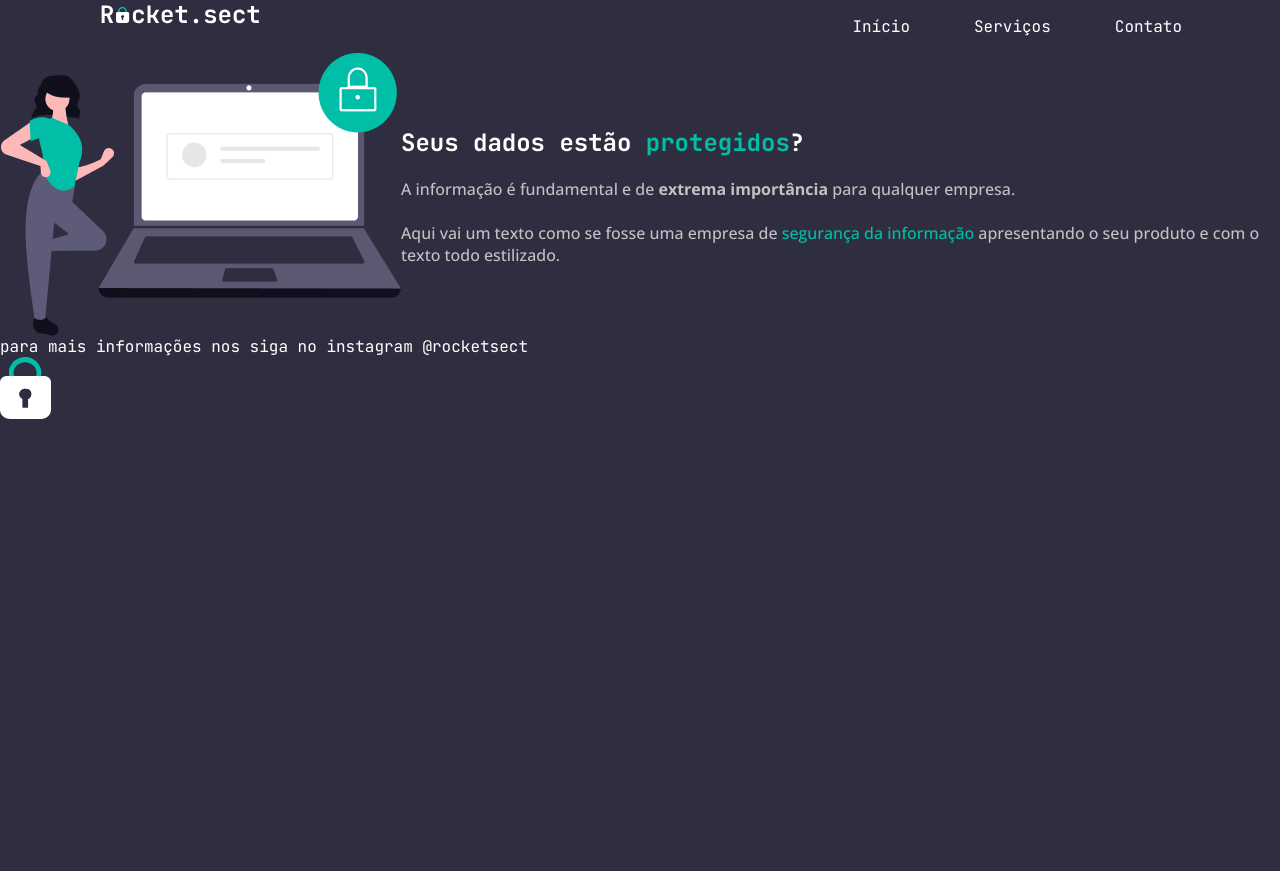
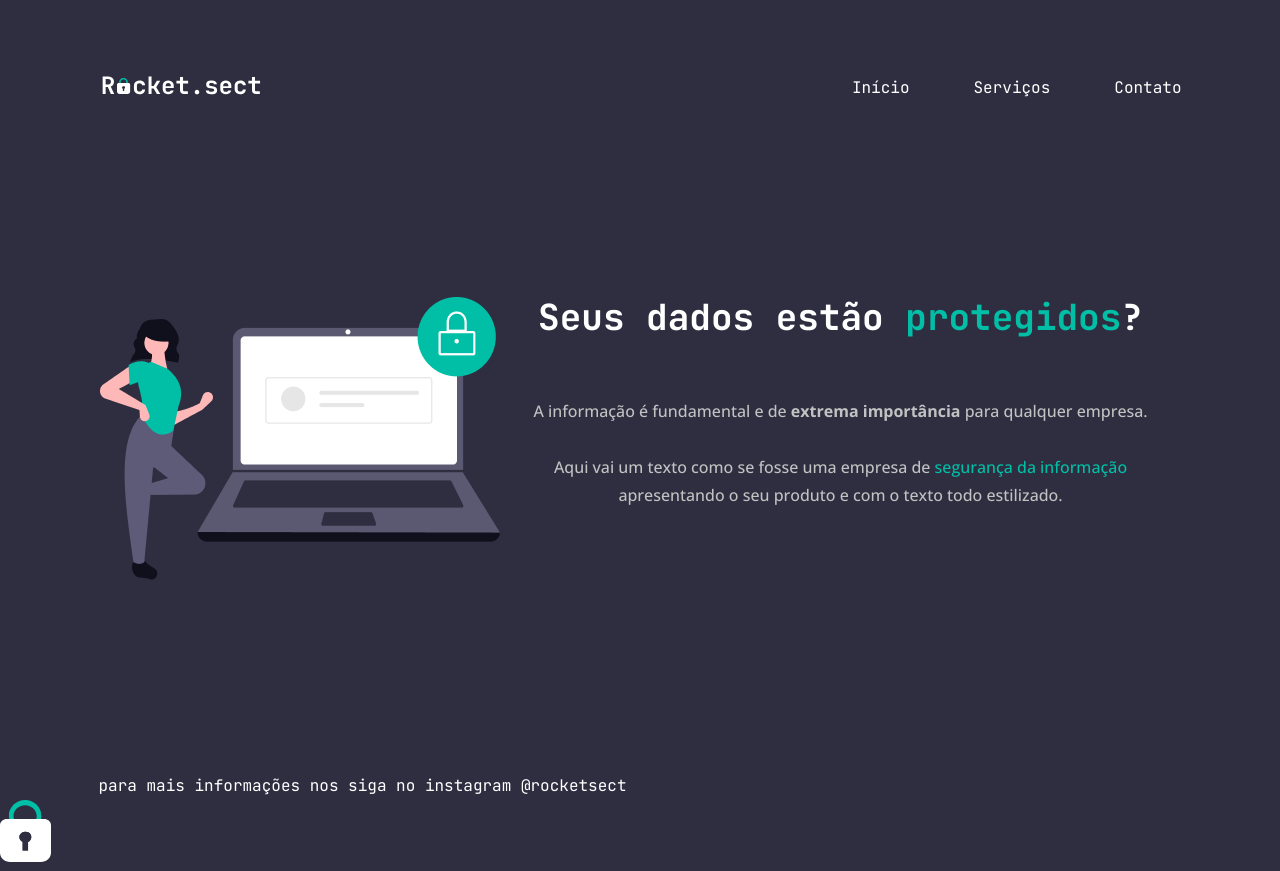
Before and after one commit to guqueiroz10/Rocket.sect-landingpage, a plain HTML site: page index.html in a window 1280 px wide. Before the commit the page ends 800 px from the top, so only its background shows below. Drawn offline with nearby package versions, Linux system fonts and the light colour scheme.

Commit message:
spacing adjustment

```diff
--- a/style.css
+++ b/style.css
@@ -1,23 +1,33 @@
+* {
+  margin: 0;
+  padding: 0;
+  box-sizing: border-box;
+}
+
 body {
   background-color: #2f2e41;
 
-  margin: 0;
-  min-height: 100vh;
+  height: 100vh;
+  line-height: 28px;
 }
 
-.page {
-  width: 1000px;
+#page {
+  max-width: 1083px;
+  min-height: 100vh;
+
+  display: flex;
+  flex-direction: column;
+  justify-content: space-between;
+
   margin: 0 auto;
-
-  padding-top: 71px;
 }
 
 nav {
   display: flex;
   justify-content: space-between;
 
-  padding-left: 98px;
-  padding-right: 98px;
+  align-items: center;
+  padding-top: 71px;
 }
 
 ul {
@@ -37,9 +47,16 @@ a {
   text-decoration: none;
 }
 
+h1{
+  font-size: 36px;
+  line-height: 40px;
+  font-weight: 700;
+  margin-bottom: 60px;
+}
+
 main {
   display: flex;
-  align-items: center;
+  text-align: center;
 
   flex-direction: row-reverse;
   justify-content: space-between;
```
